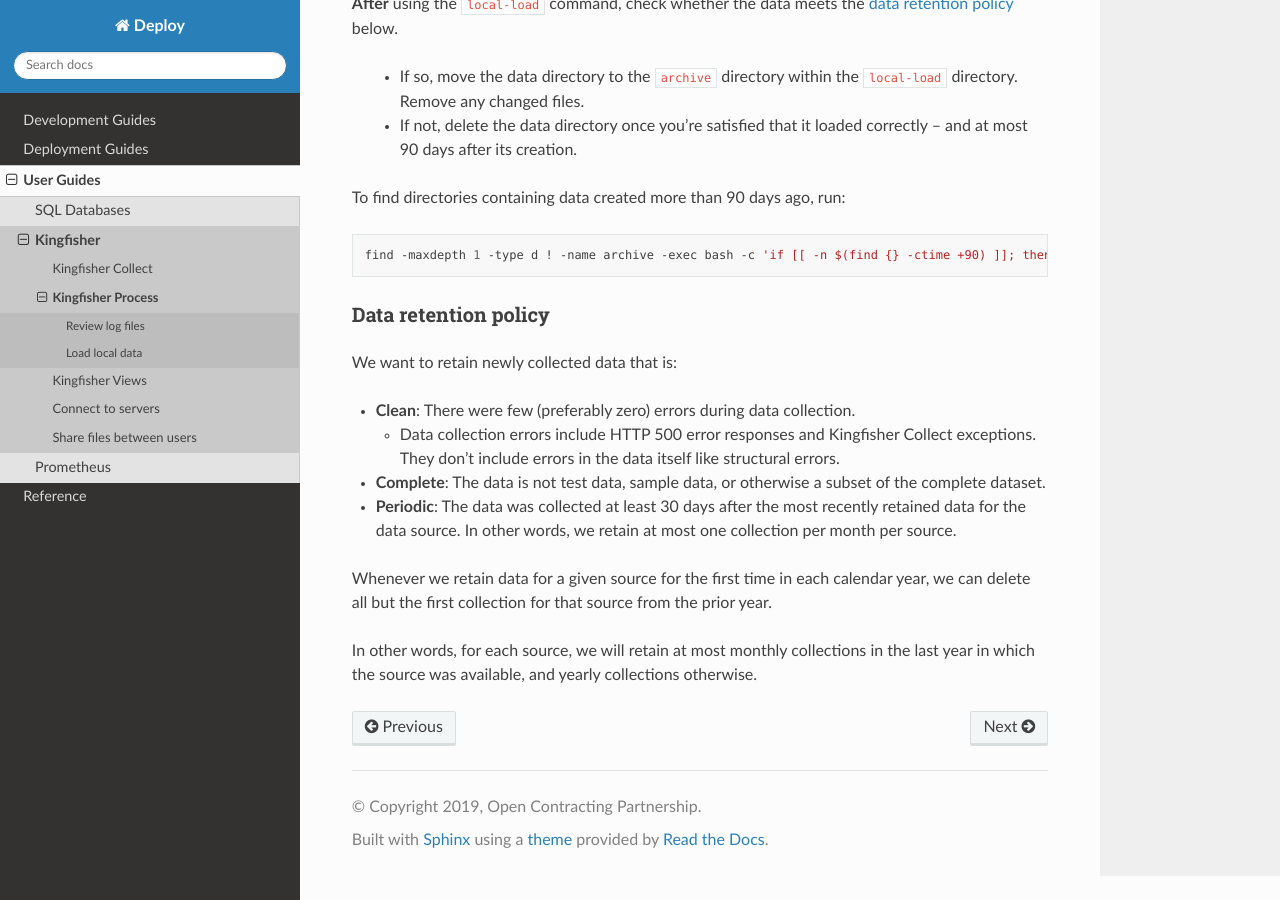
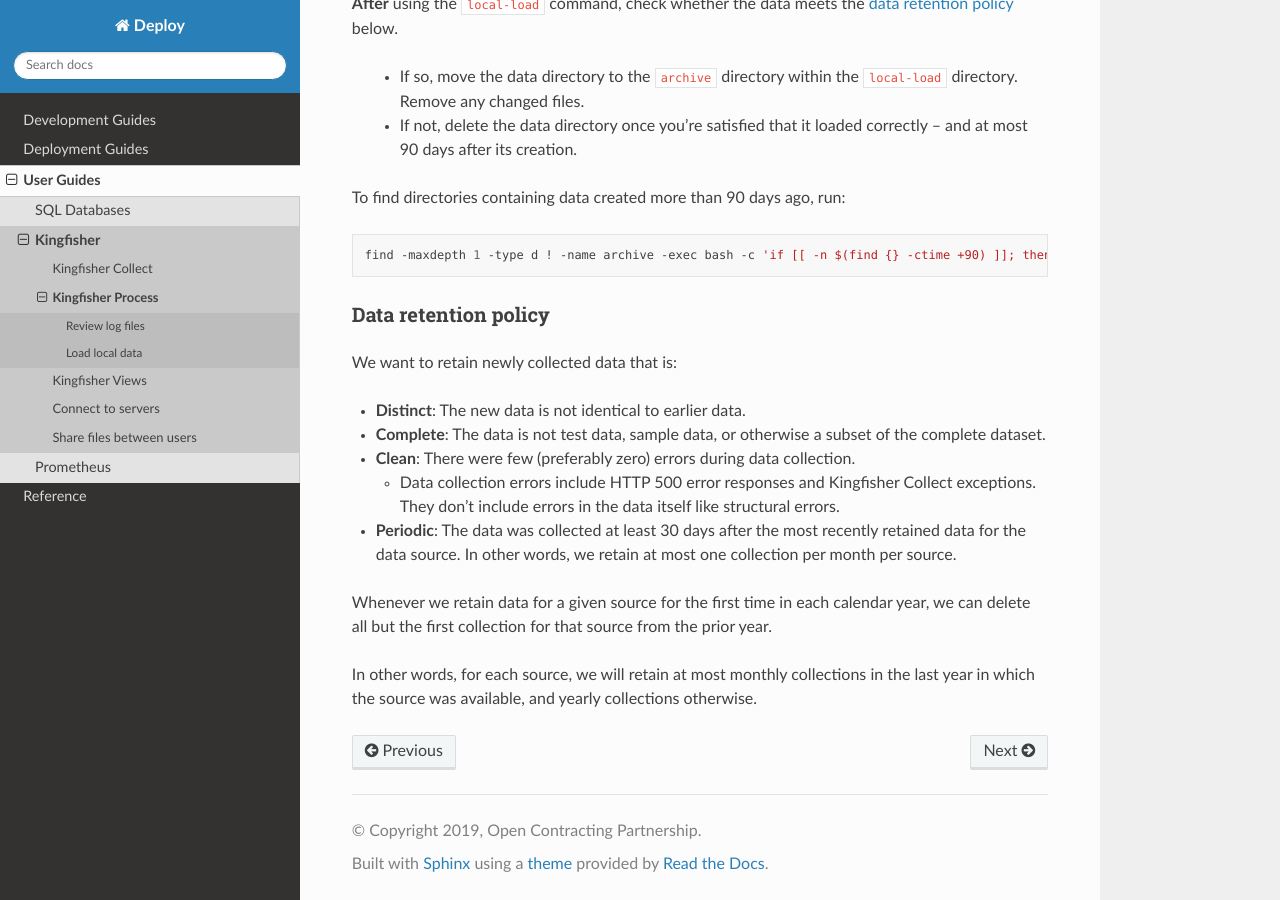
Before and after one commit to open-contracting/deploy, a Sphinx documentation site: the page built from docs/use/kingfisher-process.rst, in a window 1280 px wide and 900 px high, scrolled down 1273 px. Built offline with Sphinx 7.4.7 and the Read the Docs theme 2.0.0, drawn with Linux system fonts in a browser that asks for light colours.

Commit message:
Add distinct criterion

```diff
--- a/docs/use/kingfisher-process.rst
+++ b/docs/use/kingfisher-process.rst
@@ -65,11 +65,12 @@ Data retention policy
 
 We want to retain newly collected data that is:
 
+-  **Distinct**: The new data is not identical to earlier data.
+-  **Complete**: The data is not test data, sample data, or otherwise a subset of the complete dataset.
 -  **Clean**: There were few (preferably zero) errors during data collection.
 
    - Data collection errors include HTTP 500 error responses and Kingfisher Collect exceptions. They don't include errors in the data itself like structural errors.
 
--  **Complete**: The data is not test data, sample data, or otherwise a subset of the complete dataset.
 -  **Periodic**: The data was collected at least 30 days after the most recently retained data for the data source. In other words, we retain at most one collection per month per source.
 
 Whenever we retain data for a given source for the first time in each calendar year, we can delete all but the first collection for that source from the prior year.
```
